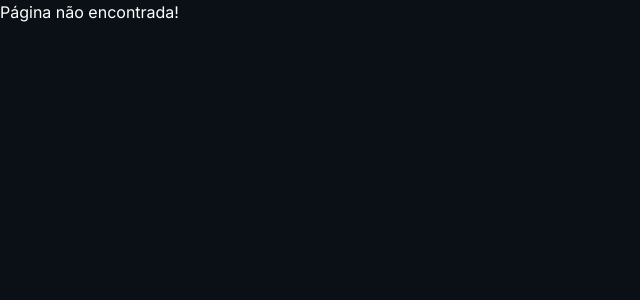
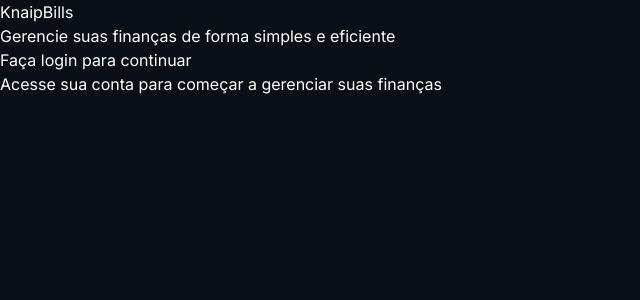
Before and after one commit to nielkp/knaip-bills-interface, a React (Vite) app: page /login in a window 1280 px wide. Shown: the top 300 px of the page, without its empty margins (0-640 px from the left). Built offline with nearby package versions, Linux system fonts and the light colour scheme.

Commit message:
começando a tela de Login

```diff
--- a/index.html
+++ b/index.html
@@ -2,9 +2,9 @@
 <html lang="en">
   <head>
     <meta charset="UTF-8" />
-    <link rel="icon" type="image/svg+xml" href="/src/assets/icon.png" />
     <meta name="viewport" content="width=device-width, initial-scale=1.0" />
     <link href="/src/index.css" rel="stylesheet">
+    <link rel="icon" href="/icon.png" type="image/png">
     <title>Knaip Bills</title>
   </head>
   <body>
--- /dev/null
+++ b/src/pages/Login.tsx
@@ -0,0 +1,21 @@
+const Login = () => {
+  return (
+    <div>
+      <div>
+        <header>
+          <h1>KnaipBills</h1>
+          <p>Gerencie suas finanças de forma simples e eficiente</p>
+        </header>
+
+        <main>
+          <section>
+            <h2>Faça login para continuar</h2>
+            <p>Acesse sua conta para começar a gerenciar suas finanças</p>
+          </section>
+        </main>
+      </div>
+    </div>
+  );
+};
+
+export default Login;
--- a/src/routes/index.tsx
+++ b/src/routes/index.tsx
@@ -1,11 +1,13 @@
 import { BrowserRouter, Route, Routes } from 'react-router';
 import Home from '../pages/Home';
+import Login from '../pages/Login';
 
 const AppRoutes = () => {
   return (
     <BrowserRouter>
       <Routes>
         <Route path="/" element={<Home />} />
+        <Route path="/login" element={<Login />} />
         <Route path="*" element={<h1>Página não encontrada!</h1>} />
       </Routes>
     </BrowserRouter>
```
Also changed, not shown: icon.png (added).
